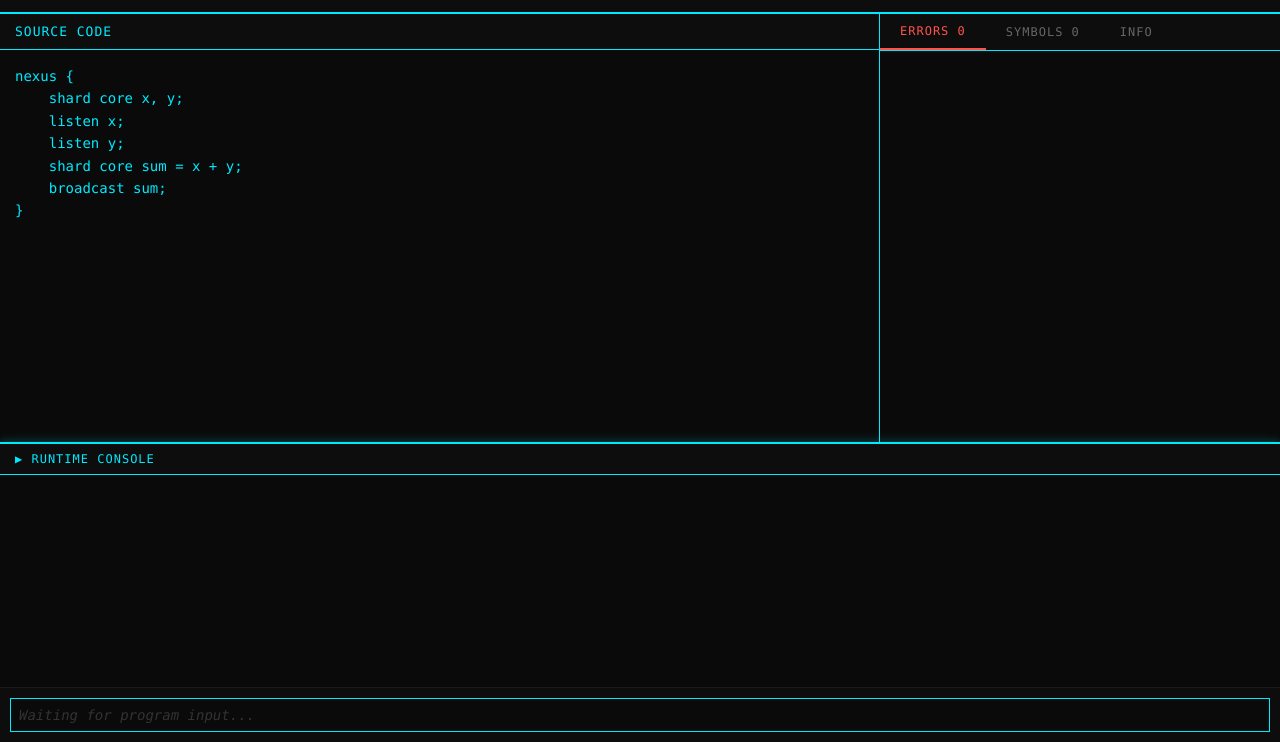
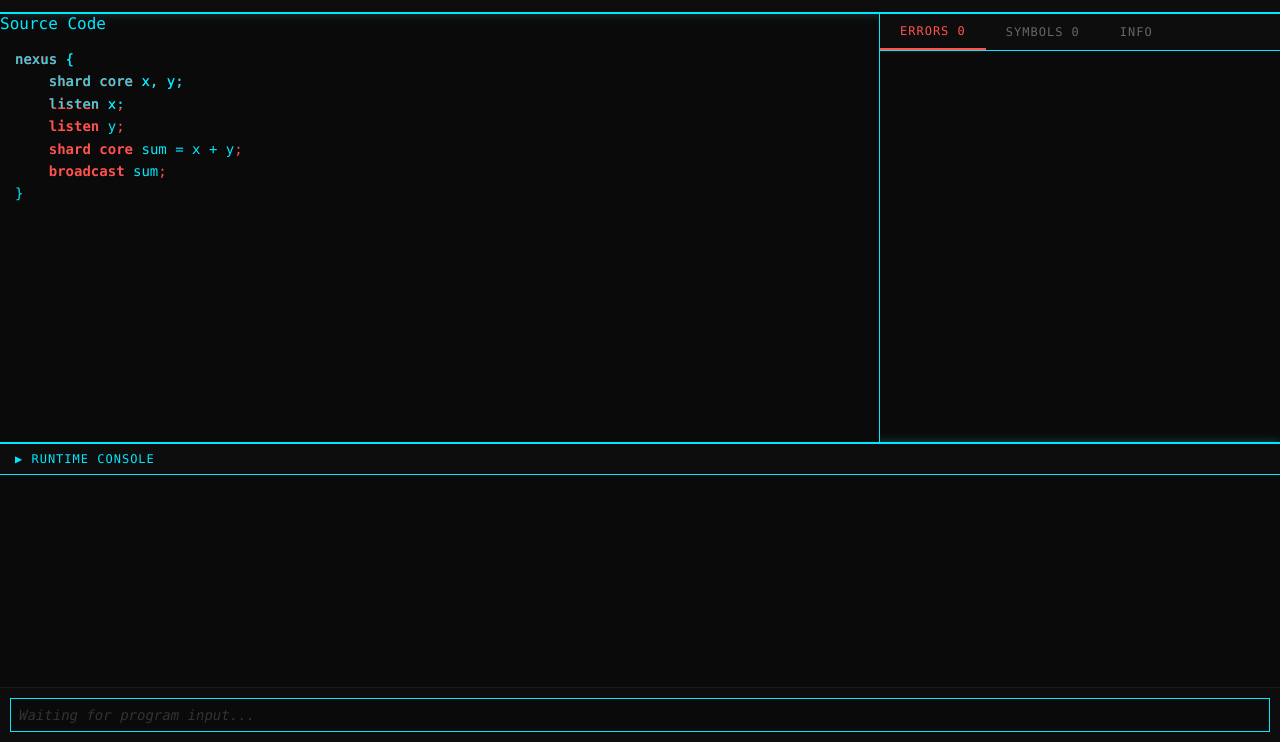
Before and after one commit to talha-d59/59LANG-Compiler, a website: page frontend/public/index.html in a window 1280 px wide. Shown: the part 58-800 px from the top of the page. Drawn offline with Linux system fonts and the light colour scheme; no server answers.

Commit message:
Add real-time syntax highlighting: keywords red, semicolons red, parentheses/operators blue

```diff
--- /dev/null
+++ b/frontend/public/highlighter.js
@@ -0,0 +1,163 @@
+// 59LANG Syntax Highlighter
+// Real-time token detection and coloring
+
+class CodeHighlighter {
+    constructor(textareaId, highlightContainerId) {
+        this.textarea = document.getElementById(textareaId);
+        this.highlightContainer = document.getElementById(highlightContainerId);
+        this.keywords = new Set([
+            'nexus', 'main', 'shard', 'core', 'flux', 'sig', 'glyph',
+            'listen', 'broadcast', 'input', 'output',
+            'probe', 'fallback', 'if', 'else',
+            'pulse', 'cycle', 'while', 'for',
+            'var', 'const', 'return', 'func',
+            'and', 'or', 'not', 'true', 'false',
+            'int', 'float', 'bool', 'string',
+            'do', 'break', 'continue', 'switch', 'case', 'default', 'void'
+        ]);
+
+        this.setup();
+    }
+
+    setup() {
+        // Sync scroll between textarea and highlight container
+        this.textarea.addEventListener('scroll', () => {
+            this.highlightContainer.scrollTop = this.textarea.scrollTop;
+            this.highlightContainer.scrollLeft = this.textarea.scrollLeft;
+        });
+
+        // Highlight on input
+        this.textarea.addEventListener('input', () => this.highlight());
+
+        // Initial highlight
+        this.highlight();
+    }
+
+    highlight() {
+        const code = this.textarea.value;
+        const html = this.tokenize(code);
+        this.highlightContainer.innerHTML = html;
+    }
+
+    tokenize(code) {
+        let html = '';
+        let i = 0;
+
+        while (i < code.length) {
+            // Whitespace and newlines
+            if (/\s/.test(code[i])) {
+                html += code[i];
+                i++;
+                continue;
+            }
+
+            // String literals (double quotes)
+            if (code[i] === '"') {
+                let str = '"';
+                i++;
+                while (i < code.length && code[i] !== '"') {
+                    if (code[i] === '\\') {
+                        str += code[i] + code[i + 1];
+                        i += 2;
+                    } else {
+                        str += code[i];
+                        i++;
+                    }
+                }
+                if (i < code.length) str += code[i++];
+                html += `<span class="highlight-string">${this.escapeHtml(str)}</span>`;
+                continue;
+            }
+
+            // Comments (%)
+            if (code[i] === '%') {
+                let comment = '';
+                while (i < code.length && code[i] !== '\n') {
+                    comment += code[i++];
+                }
+                html += `<span class="highlight-comment">${this.escapeHtml(comment)}</span>`;
+                continue;
+            }
+
+            // Numbers
+            if (/\d/.test(code[i])) {
+                let num = '';
+                while (i < code.length && /[\d.]/.test(code[i])) {
+                    num += code[i++];
+                }
+                html += `<span class="highlight-number">${num}</span>`;
+                continue;
+            }
+
+            // Identifiers and keywords
+            if (/[a-zA-Z_]/.test(code[i])) {
+                let word = '';
+                while (i < code.length && /[a-zA-Z0-9_]/.test(code[i])) {
+                    word += code[i++];
+                }
+                if (this.keywords.has(word.toLowerCase())) {
+                    html += `<span class="highlight-keyword">${word}</span>`;
+                } else {
+                    html += `<span class="highlight-identifier">${word}</span>`;
+                }
+                continue;
+            }
+
+            // Operators and punctuation
+            if (code[i] === ';' || code[i] === ',') {
+                // Red: semicolons and commas
+                html += `<span class="highlight-semicolon">${code[i]}</span>`;
+                i++;
+                continue;
+            }
+
+            if (code[i] === '(' || code[i] === ')' || code[i] === '{' || code[i] === '}' ||
+                code[i] === '[' || code[i] === ']') {
+                // Blue: parentheses and braces
+                html += `<span class="highlight-paren">${code[i]}</span>`;
+                i++;
+                continue;
+            }
+
+            if (code[i] === '+' || code[i] === '-' || code[i] === '*' || code[i] === '/' ||
+                code[i] === '%' || code[i] === '=' || code[i] === '<' || code[i] === '>' ||
+                code[i] === '!' || code[i] === '&' || code[i] === '|' || code[i] === '^' ||
+                code[i] === '?' || code[i] === ':') {
+                // Check for multi-char operators
+                let op = code[i];
+                if (i + 1 < code.length) {
+                    const twoChar = code[i] + code[i + 1];
+                    if (['++', '--', '==', '!=', '<=', '>=', '&&', '||', '<<', '>>', '**', '->'].includes(twoChar)) {
+                        op = twoChar;
+                        i++;
+                    }
+                }
+                html += `<span class="highlight-operator">${this.escapeHtml(op)}</span>`;
+                i++;
+                continue;
+            }
+
+            // Default: just output the character
+            html += this.escapeHtml(code[i]);
+            i++;
+        }
+
+        return html;
+    }
+
+    escapeHtml(text) {
+        const map = {
+            '&': '&amp;',
+            '<': '&lt;',
+            '>': '&gt;',
+            '"': '&quot;',
+            "'": '&#039;'
+        };
+        return text.replace(/[&<>"']/g, m => map[m]);
+    }
+}
+
+// Initialize on page load
+window.addEventListener('DOMContentLoaded', () => {
+    new CodeHighlighter('code', 'highlighter');
+});
--- a/frontend/public/index.html
+++ b/frontend/public/index.html
@@ -23,7 +23,10 @@
     <div class="container">
         <div class="editor-section">
             <div class="editor-header">Source Code</div>
-            <textarea id="code" placeholder="Write your 59LANG program here..."></textarea>
+            <div class="editor-wrapper">
+                <pre id="highlighter" class="code-highlighter"></pre>
+                <textarea id="code" placeholder="Write your 59LANG program here..."></textarea>
+            </div>
         </div>
 
         <div class="output-section">
@@ -86,6 +89,7 @@
         </div>
     </div>
 
+    <script src="highlighter.js"></script>
     <script src="runtime.js"></script>
     <script src="script.js"></script>
 </body>
--- a/frontend/public/styles.css
+++ b/frontend/public/styles.css
@@ -129,19 +129,36 @@ select option {
     border-right: 1px solid var(--blue);
 }
 
-.editor-header {
-    background-color: #0d0d0d;
-    padding: 10px 15px;
-    border-bottom: 1px solid var(--blue);
-    color: var(--blue);
-    font-size: 13px;
-    text-transform: uppercase;
-    letter-spacing: 1px;
+.editor-wrapper {
+    flex: 1;
+    position: relative;
+    overflow: hidden;
+}
+
+.code-highlighter {
+    position: absolute;
+    top: 0;
+    left: 0;
+    margin: 0;
+    padding: 15px;
+    background-color: var(--bg);
+    color: transparent;
+    pointer-events: none;
+    white-space: pre-wrap;
+    word-wrap: break-word;
+    font-family: 'Consolas', 'Courier New', 'Monaco', monospace;
+    font-size: 14px;
+    line-height: 1.6;
+    width: 100%;
+    height: 100%;
+    overflow: hidden;
+    z-index: 1;
 }
 
 #code {
+    position: relative;
     flex: 1;
-    background-color: var(--bg);
+    background-color: transparent;
     color: var(--blue);
     border: none;
     padding: 15px;
@@ -151,10 +168,46 @@ select option {
     resize: none;
     outline: none;
     caret-color: var(--red);
+    z-index: 2;
 }
 
 #code::selection {
     background-color: rgba(0, 234, 255, 0.3);
+}
+
+/* Syntax highlighting token colors */
+.highlight-keyword {
+    color: var(--red);
+    font-weight: bold;
+}
+
+.highlight-string {
+    color: #00cc88;
+}
+
+.highlight-comment {
+    color: #666;
+    font-style: italic;
+}
+
+.highlight-number {
+    color: #00cc88;
+}
+
+.highlight-identifier {
+    color: var(--blue);
+}
+
+.highlight-semicolon {
+    color: var(--red);
+}
+
+.highlight-paren {
+    color: var(--blue);
+}
+
+.highlight-operator {
+    color: var(--blue);
 }
 
 .output-section {
```
